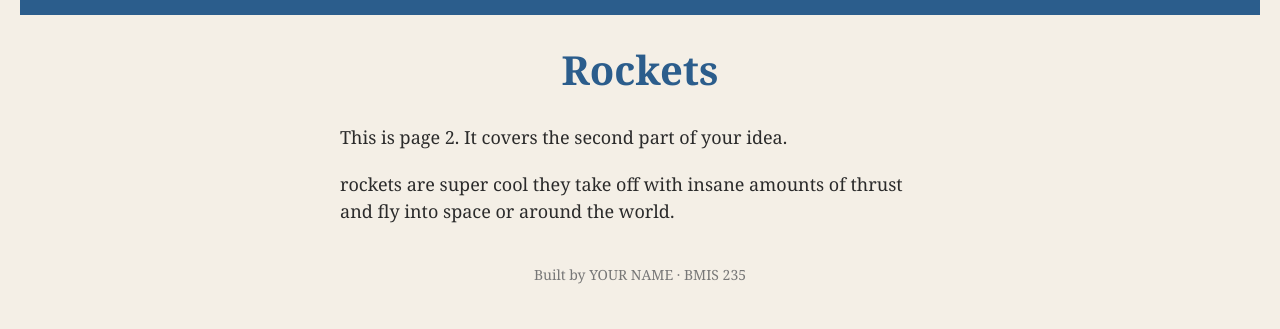
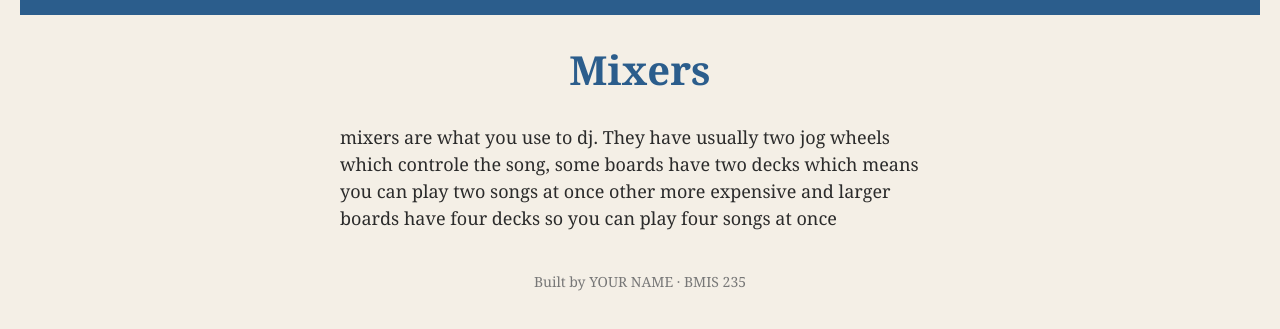
Before and after one commit to eesanders206-blip/bmis235-html-3, a plain HTML site: page Mixers.html in a window 1280 px wide. Shown: the part 71-400 px from the top of the page. Drawn offline with Linux system fonts and the light colour scheme.

Commit message:
Update and rename Rockets.html to Mixers.html

```diff
--- a/Rockets.html
+++ b/Mixers.html
@@ -24,13 +24,15 @@
 <nav>
     <a href="index.html"><img src="img/home.png" alt="Home"></a>
     <a href="Djing.html"><img src="img/Djing.png" alt="Djing"></a>
-    <a href="Rockets.html"><img src="img/Rockets.png" alt="Rockets"></a>
-    <a href="cars.html"><img src="img/cars.png" alt="cars"></a>
+    <a href="Mixers.html"><img src="img/mixers.png" alt="Rockets"></a>
+    <a href="House music.html"><img src="img/house music.png" alt="cars"></a>
 </nav>
 
-<h1>Rockets</h1>
-<p>This is page 2. It covers the second part of your idea.</p>
-<p>rockets are super cool they take off with insane amounts of thrust and fly into space or around the world.</p>
+<h1>Mixers</h1>
+<p></p>
+<p>mixers are what you use to dj. They have usually two jog wheels which controle the song, some boards have two decks which means you can play two songs at once
+other more expensive and larger boards have four decks so you can play four songs at once</p>
+
 
 <!-- Footer: fill in your name -->
 <footer>Built by YOUR NAME &middot; BMIS 235</footer>
```
